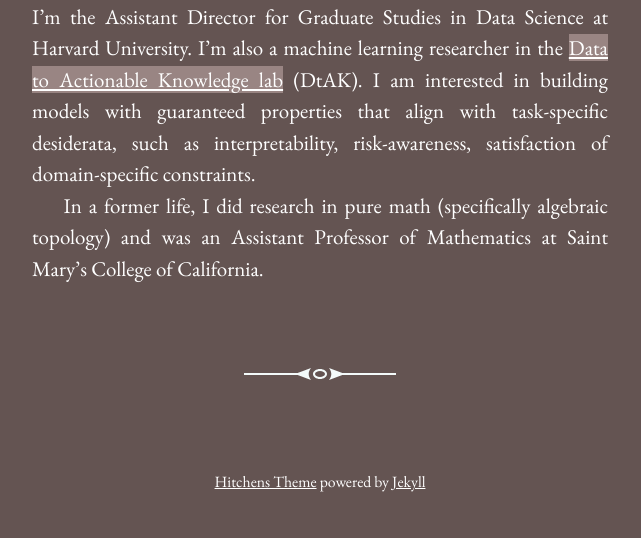
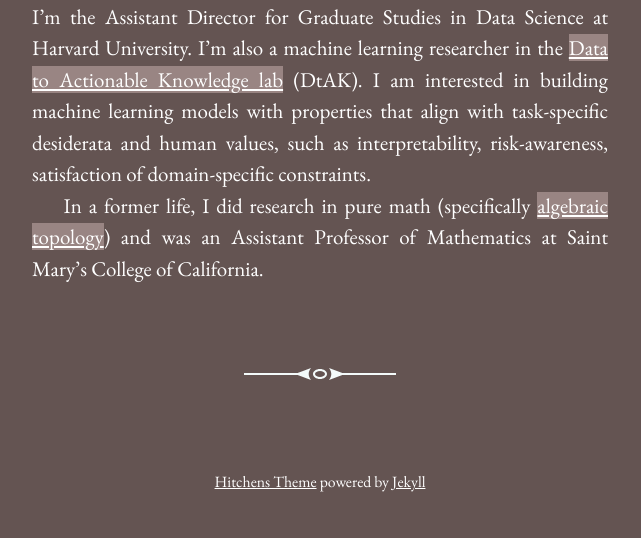
Before and after one commit to onefishy/onefishy.github.io, a Jekyll site: the page built from about.md, in a window 1280 px wide. Shown: the part 485-1023 px from the top of the page, without its empty margins (320-961 px from the left). Built offline with Jekyll 4.4.1, drawn with Linux system fonts in a browser that asks for light colours.

Commit message:
Update about.md

```diff
--- a/about.md
+++ b/about.md
@@ -9,6 +9,6 @@
 </figure>
 
 
-I'm the Assistant Director for Graduate Studies in Data Science at Harvard University. I'm also a machine learning researcher in the [Data to Actionable Knowledge lab](https://dtak.github.io/) (DtAK). I am interested in building models with guaranteed properties that align with task-specific desiderata, such as interpretability, risk-awareness, satisfaction of domain-specific constraints.
+I'm the Assistant Director for Graduate Studies in Data Science at Harvard University. I'm also a machine learning researcher in the [Data to Actionable Knowledge lab](https://dtak.github.io/) (DtAK). I am interested in building machine learning models with properties that align with task-specific desiderata and human values, such as interpretability, risk-awareness, satisfaction of domain-specific constraints.
 
-In a former life, I did research in pure math (specifically algebraic topology) and was an Assistant Professor of Mathematics at Saint Mary's College of California.
+In a former life, I did research in pure math (specifically [algebraic topology](https://arxiv.org/pdf/1206.2118.pdf)) and was an Assistant Professor of Mathematics at Saint Mary's College of California.
```
